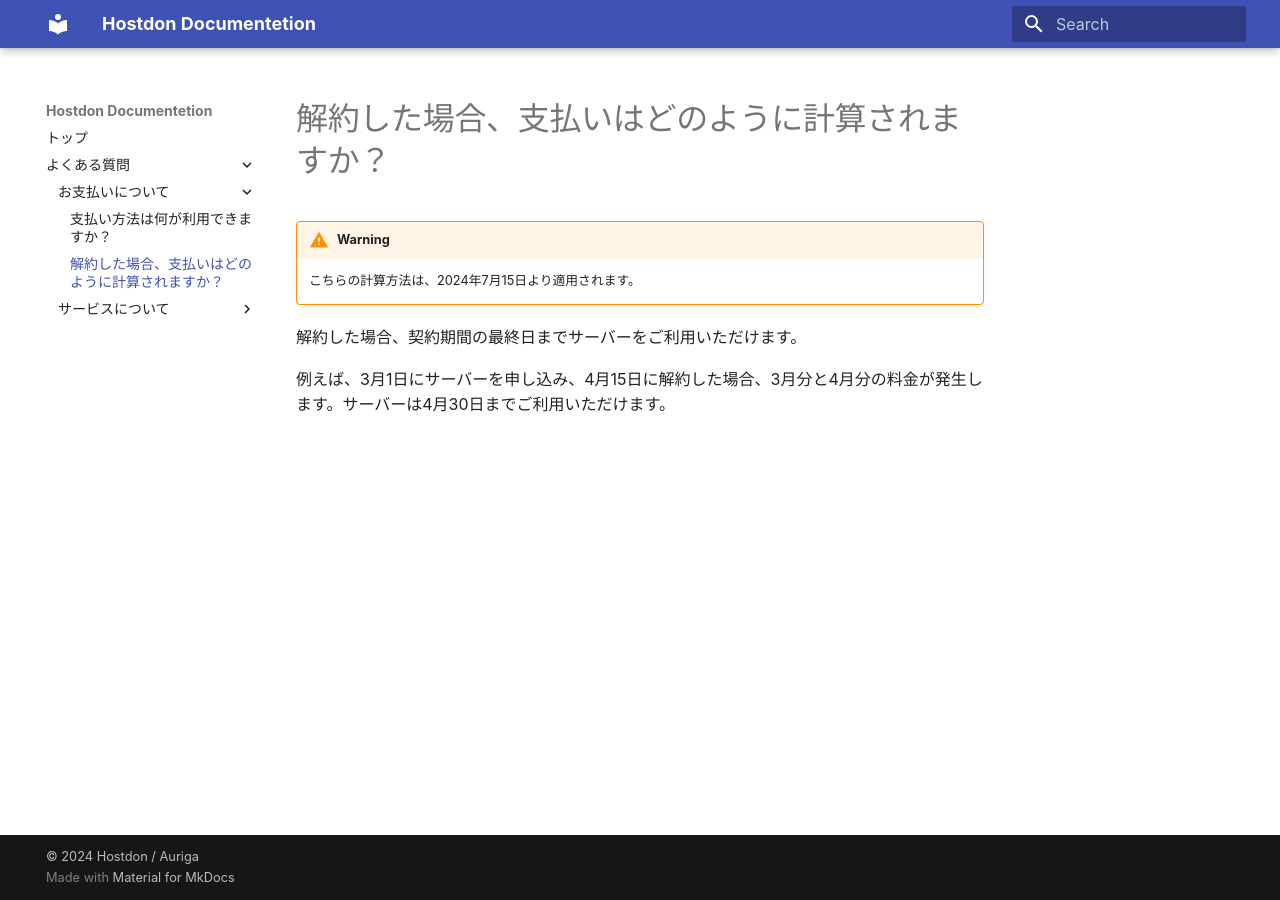
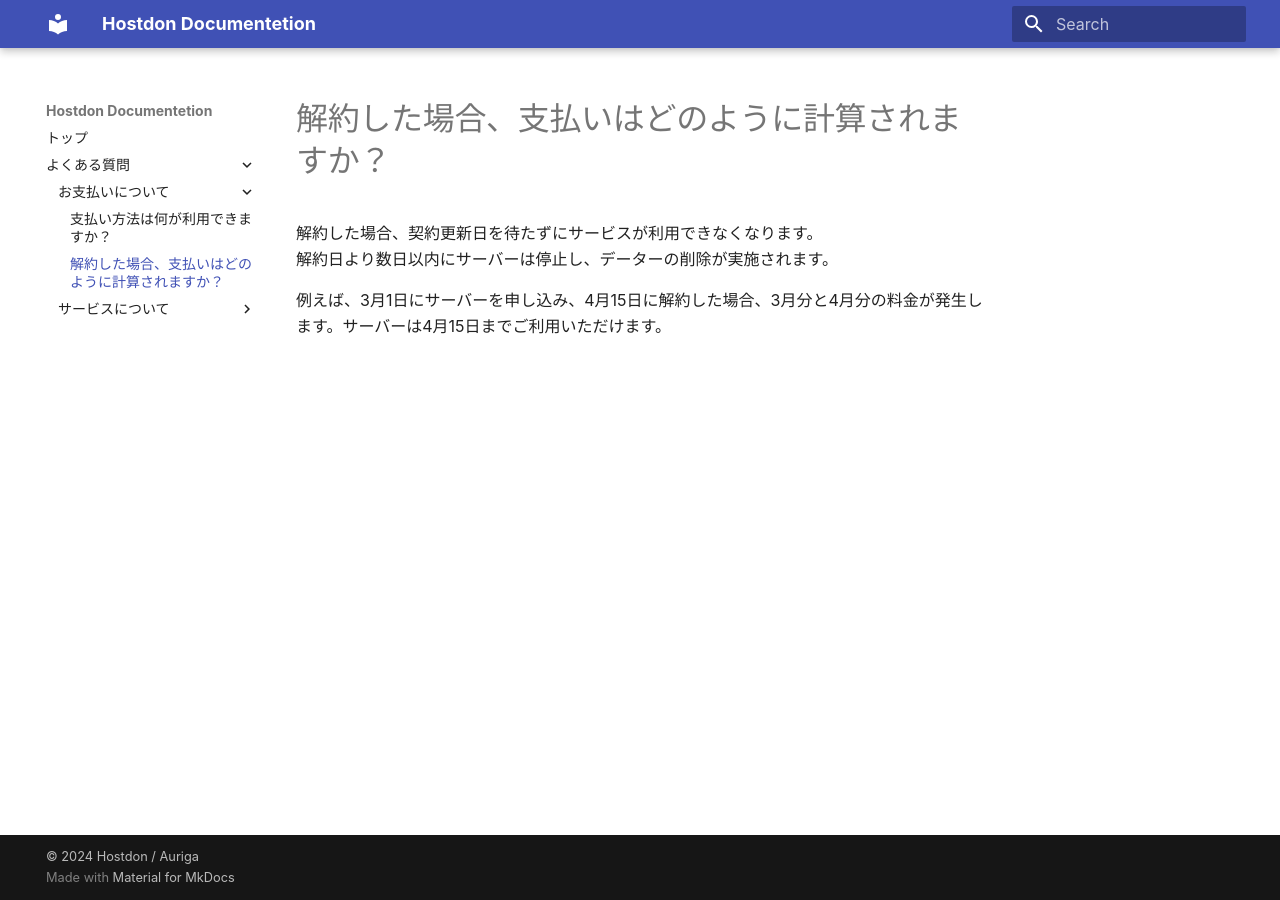
Before and after one commit to Hostdon/docs, an MkDocs documentation site: the page built from docs/faq/billing/service-cancel.md, in a window 1280 px wide. Built offline with MkDocs 1.6.1 and Material for MkDocs 9.7.7, drawn with Linux system fonts in a browser that asks for light colours; some web fonts are replaced.

Commit message:
解約について文面を変更

```diff
--- a/docs/faq/billing/service-cancel.md
+++ b/docs/faq/billing/service-cancel.md
@@ -4,9 +4,8 @@ title: 解約した場合、支払いはどのように計算されますか？
 
 # 解約した場合、支払いはどのように計算されますか？
 
-!!! Warning
-    こちらの計算方法は、2024年7月15日より適用されます。
 
-解約した場合、契約期間の最終日までサーバーをご利用いただけます。
+解約した場合、契約更新日を待たずにサービスが利用できなくなります。
+解約日より数日以内にサーバーは停止し、データーの削除が実施されます。
 
-例えば、3月1日にサーバーを申し込み、4月15日に解約した場合、3月分と4月分の料金が発生します。サーバーは4月30日までご利用いただけます。
+例えば、3月1日にサーバーを申し込み、4月15日に解約した場合、3月分と4月分の料金が発生します。サーバーは4月15日までご利用いただけます。
```
